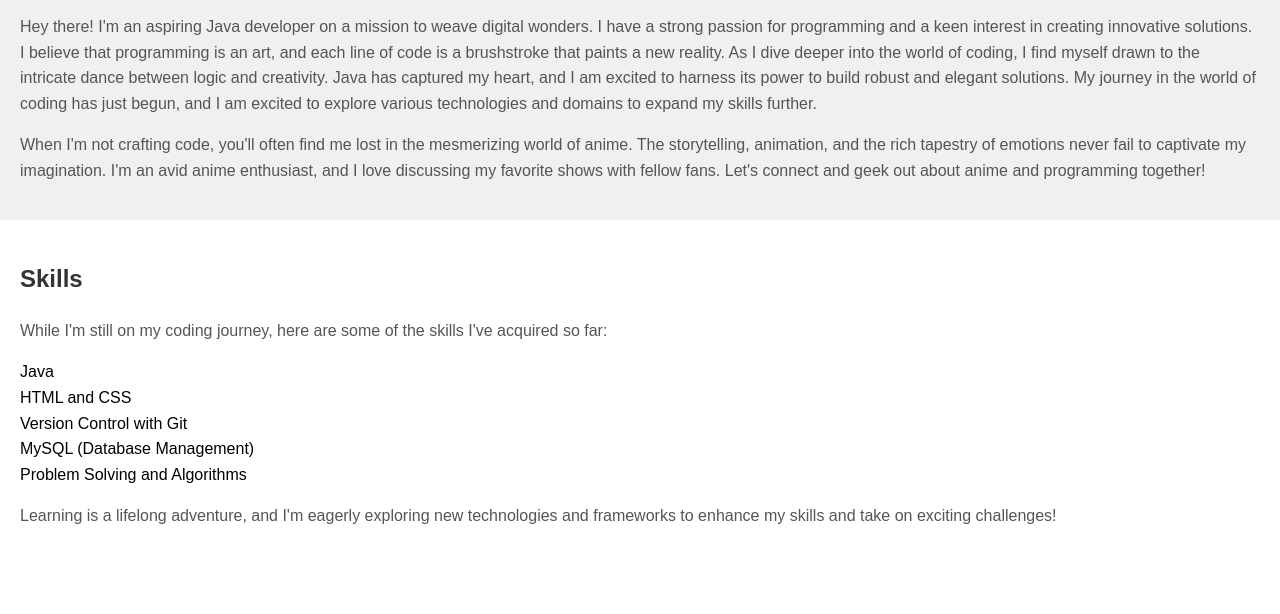
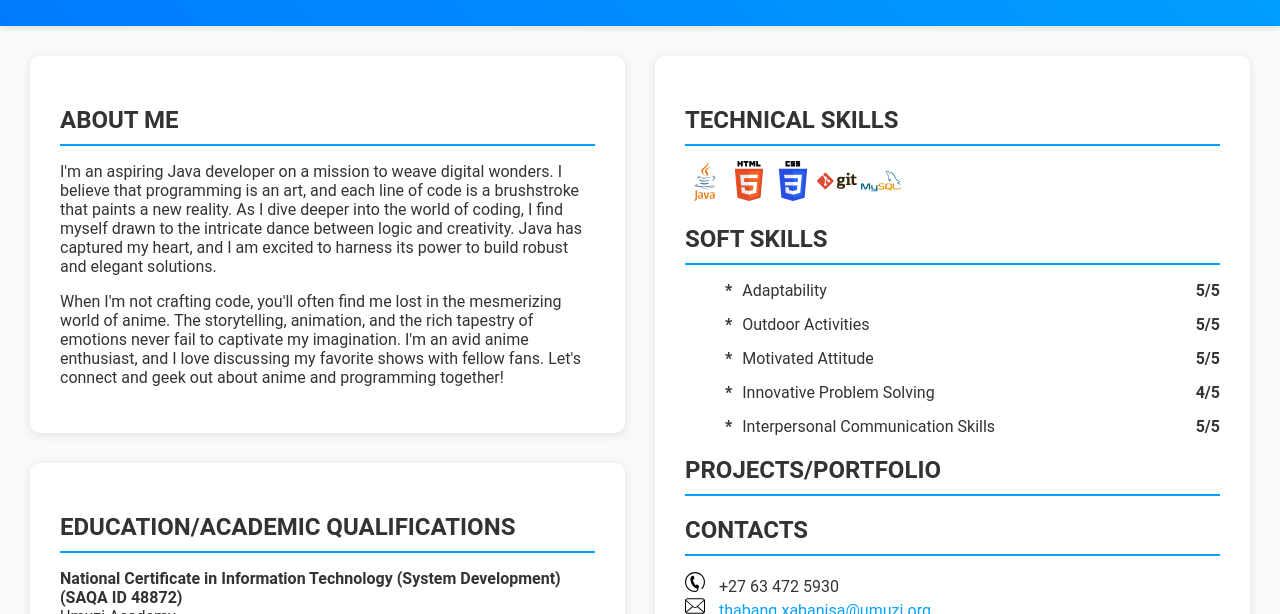
Before and after one commit to Nalent/simple-website, a plain HTML site: page index.html in a window 1280 px wide. Shown: the part 100-714 px from the top of the page. Drawn offline with Linux system fonts and the light colour scheme.

Commit message:
version 2

```diff
--- a/index.html
+++ b/index.html
@@ -1,62 +1,84 @@
 <!DOCTYPE html>
 <html>
 <head>
-    <title>Thabang Xabanisa - Portfolio</title>
+    <title>Thabang Xabanisa - CV & Portfolio</title>
     <link rel="stylesheet" href="style.css">
-
+    <link rel="stylesheet" href="https://cdnjs.cloudflare.com/ajax/libs/font-awesome/6.0.0-beta3/css/all.min.css">
 </head>
 <body>
     <header>
-        <h1>About Me</h1>
-        <p>
-			Hey there! I'm an aspiring Java developer on a mission to weave digital wonders. I have a strong passion for programming and a keen interest in creating innovative solutions.
-			I believe that programming is an art, and each line of code is a brushstroke that paints a new reality.
-			As I dive deeper into the world of coding, I find myself drawn to the intricate dance between logic and creativity.
-			Java has captured my heart, and I am excited to harness its power to build robust and elegant solutions.
-			My journey in the world of coding has just begun, and I am excited to explore various technologies and domains to expand my skills further.
-		</p>
-		<p>
-			When I'm not crafting code, you'll often find me lost in the mesmerizing world of anime. The storytelling, animation, and the rich tapestry of emotions never fail to captivate my imagination.
-			I'm an avid anime enthusiast, and I love discussing my favorite shows with fellow fans.
-			Let's connect and geek out about anime and programming together!
-		</p>
+        <h1>THABANG XABANISA</h1>
     </header>
+    <main class="grid-container">
+        <div class="left-column">
+            <section id="about">
+                <h2>ABOUT ME</h2>
+                <p>
+                    I'm an aspiring Java developer on a mission to weave digital wonders. I believe that programming is an art,
+                    and each line of code is a brushstroke that paints a new reality. As I dive deeper into the world of coding,
+                    I find myself drawn to the intricate dance between logic and creativity. Java has captured my heart, and I am
+                    excited to harness its power to build robust and elegant solutions.
+                </p>
+                <p>
+                    When I'm not crafting code, you'll often find me lost in the mesmerizing world of anime. The storytelling, animation,
+                    and the rich tapestry of emotions never fail to captivate my imagination. I'm an avid anime enthusiast, and I love
+                    discussing my favorite shows with fellow fans. Let's connect and geek out about anime and programming together!
+                </p>
+            </section>
 
-    <section>
-        <div id="skills">
-                <h1>Skills</h1>
-                <p>
-                    While I'm still on my coding journey, here are some of the skills I've acquired so far:
-                </p>
-                <ul>
-                    <li>Java </li>
-                    <li>HTML and CSS </li>
-                    <li>Version Control with Git</li>
-					<li>MySQL (Database Management)</li>
-                    <li>Problem Solving and Algorithms</li>
+            <section id="education">
+                <h2>EDUCATION/ACADEMIC QUALIFICATIONS</h2>
+                <ul class="no-bullets">
+                    <li><strong>National Certificate in Information Technology (System Development) (SAQA ID 48872)</strong></li>
+                    <li>Umuzi Academy</li>
+                    <li>Jun 2023 - <strong>Present</strong></li>
                 </ul>
-                <p>
-                    Learning is a lifelong adventure, and I'm eagerly exploring new technologies and frameworks to enhance my skills and take on exciting challenges!
-                </p>
-            </div>
-    </section>
 
-    <section>
-        <h1>Projects/Portfolio</h1>
+                <ul class="no-bullets">
+                    <li><strong>B2M45Q - BSc in MathSc in Mathematics&ComputerSc</strong></li>
+                    <li>University of Johannesburg</li>
+                    <li>Feb 2019 - <strong>Present</strong></li>
+                </ul>
 
-    </section>
+                <ul class="no-bullets">
+                    <li><strong>Matric</strong></li>
+                    <li>Jangjo Secondary School</li>
+                    <li>Nov 2017</li>
+                </ul>
+            </section>
+        </div>
 
-    <section>
-        <h1>Contact Me</h1>
-        <p>
-			Let's connect and embark on an exciting journey together! Reach out to me through the following channels:
-			<ul>
-                <li>Email: zanva445@gmail.com</li>
-                <li>LinkedIn: <a href="https://www.linkedin.com/in/yourprofile/">LinkedIn Profile</a></li>
-            </ul>
-        </p>
-    </section>
+        <div class="right-column">
+            <section id="skills">
+                <h2>TECHNICAL SKILLS</h2>
+                <div class="skill-icons">
+                    <img src="icons/java.svg" alt="Java Icon" class="icon">
+                    <img src="icons/html.svg" alt="HTML Icon" class="icon">
+                    <img src="icons/css.svg" alt="CSS Icon" class="icon">
+                    <img src="icons/git.svg" alt="Git Icon" class="icon">
+                    <img src="icons/mysql.svg" alt="MySQL Icon" class="icon">
+                </div>
 
+                <h2>SOFT SKILLS</h2>
+                <ul class="soft-skills">
+                    <li><strong>*</strong> Adaptability <span>5/5</span></li>
+                    <li><strong>*</strong> Outdoor Activities <span>5/5</span></li>
+                    <li><strong>*</strong> Motivated Attitude <span>5/5</span></li>
+                    <li><strong>*</strong> Innovative Problem Solving <span>4/5</span></li>
+                    <li><strong>*</strong> Interpersonal Communication Skills <span>5/5</span></li>
+                </ul>
+
+				<h2>PROJECTS/PORTFOLIO</h2>
+                <h2>CONTACTS</h2>
+                <ul class="no-bullets">
+                    <li><img src="icons/phone.svg" alt="Phone Icon" class="small-icon"> +27 63 472 5930</li>
+                    <li><img src="icons/email.svg" alt="Email Icon" class="small-icon"> <a href="mailto:thabang.xabanisa@umuzi.org"> thabang.xabanisa@umuzi.org</a></li>
+                    <li><img src="icons/linkedin.svg" alt="LinkedIn Icon" class="small-icon"><a href="https://www.linkedin.com/in/thabang-xabanisa-30a180286/" target="_blank">linkedin.com/in/thabang-xabanisa-30a180286/</a></li>
+                </ul>
+
+            </section>
+        </div>
+    </main>
     <footer>
         <p>&copy; 2023 Thabang Xabanisa. All rights reserved.</p>
     </footer>
--- a/style.css
+++ b/style.css
@@ -1,57 +1,142 @@
-/* General Styles */
+/* Add the rest of the CSS styles */
+
 body {
-    font-family: Arial, sans-serif;
-    line-height: 1.6;
+    font-family: 'Roboto', Arial, sans-serif;
     margin: 0;
     padding: 0;
-}
-
-header, section {
-    padding: 20px;
+    background-color: #f9f9f9;
+    color: #333;
 }
 
 header {
-    background-color: #f0f0f0;
+    background: linear-gradient(45deg, #007bff, #00a1ff);
+    color: #fff;
+    padding: 20px;
+    text-align: center;
+    box-shadow: 0 2px 5px rgba(0, 0, 0, 0.1);
+}
+
+main.grid-container {
+    display: grid;
+    grid-template-columns: 1fr 1fr;
+    gap: 30px;
+    padding: 30px;
 }
 
 section {
     background-color: #fff;
+    border-radius: 10px;
+    padding: 30px;
+    box-shadow: 0 2px 10px rgba(0, 0, 0, 0.1);
 }
 
-h1 {
-    color: #333;
+header h1, section h2 {
+    margin-bottom: 15px;
+    border-bottom: 2px solid #00a1ff;
+    padding-bottom: 10px;
 }
 
-p {
-    color: #555;
+.icon {
+    width: 40px;
+    height: 40px;
+    fill: #007bff;
 }
 
-ul {
-    list-style: none;
-    padding-left: 0;
+.small-icon {
+   width: 20px; /* Adjust the size of the small icons */
+    height: 20px;
+    margin-right: 10px;
+}
+
+section {
+    opacity: 0;
+    transform: translateY(20px);
+    animation: fadeInUp 1s forwards;
+}
+
+@keyframes fadeInUp {
+    to {
+        opacity: 1;
+        transform: translateY(0);
+    }
+}
+
+section:not(:last-child) {
+    margin-bottom: 30px;
 }
 
 a {
-    color: #007bff;
+    color: #00a1ff;
     text-decoration: none;
 }
 
-/* Contact Section */
-ul.contact-list li {
+a:hover {
+    text-decoration: underline;
+}
+
+footer {
+    background-color: #333;
+    color: #fff;
+    text-align: center;
+    padding: 10px 0;
+    margin-top: 30px;
+}
+
+/* Align soft skills with an asterisk (*) and the ratings on the far right */
+.soft-skills li {
+     margin-bottom: 15px;
+    display: flex;
+    align-items: center;
+}
+
+.soft-skills li strong {
+    margin-right: 10px;
+}
+
+/* Move only the ratings to the far right */
+.soft-skills span {
+    font-weight: bold;
+    text-align: right; /* Right-align the rating */
+    min-width: 2.5rem; /* Set a minimum width to maintain consistent alignment */
+    flex: 1;
+}
+
+/* Style the contact list with icons */
+.contact-list {
+    display: flex;
+    flex-direction: column;
+    padding: 0; /* Remove padding from the contact list */
+    list-style-type: none; /* Remove bullet points from the contact list */
+}
+
+.contact-list li {
+    display: flex;
+    align-items: center;
     margin-bottom: 10px;
 }
 
-/* Footer */
-footer {
-    text-align: center;
-    background-color: #333;
-    color: #fff;
-    padding: 10px 0;
+.contact-list li img {
+    margin-right: 10px;
 }
 
-/* Media Queries */
-@media (max-width: 768px) {
-    header, section {
-        padding: 10px;
+ .no-bullets {
+        list-style-type: none;
+        padding-left: 0;
     }
+#contact h2 {
+    margin-bottom: 15px;
+    border-bottom: 2px solid #007bff;
+    padding-bottom: 10px;
 }
+
+#contact ul {
+    list-style-type: none;
+    padding: 0;
+    margin: 0;
+}
+
+#contact li {
+    margin-bottom: 10px;
+    display: flex;
+    align-items: center;
+}
```
Also changed, not shown: icons/css.svg (added), icons/email.svg (added), icons/git.svg (added), icons/html.svg (added), icons/java.svg (added), icons/linkedin.svg (added), icons/mysql.svg (added), icons/phone.svg (added).
